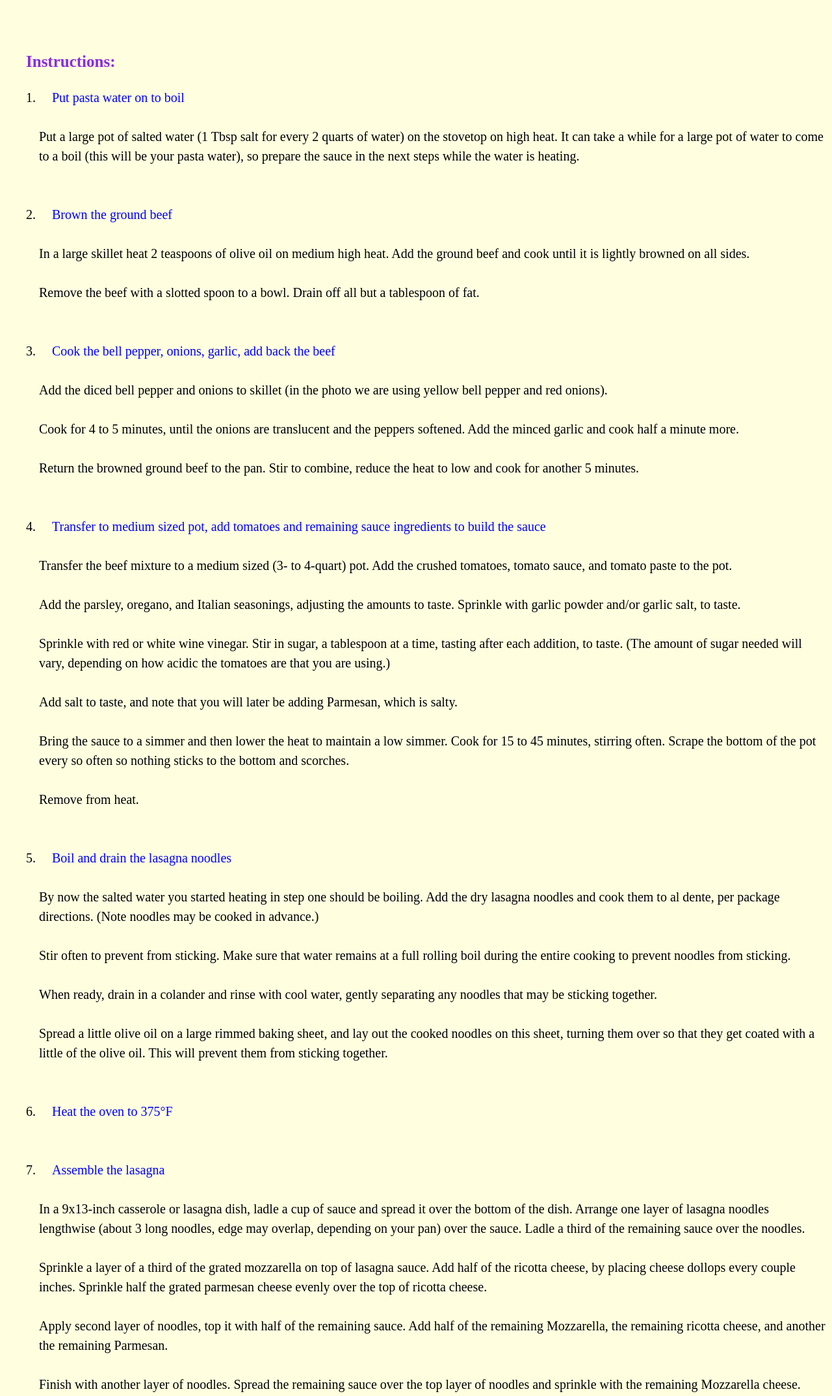
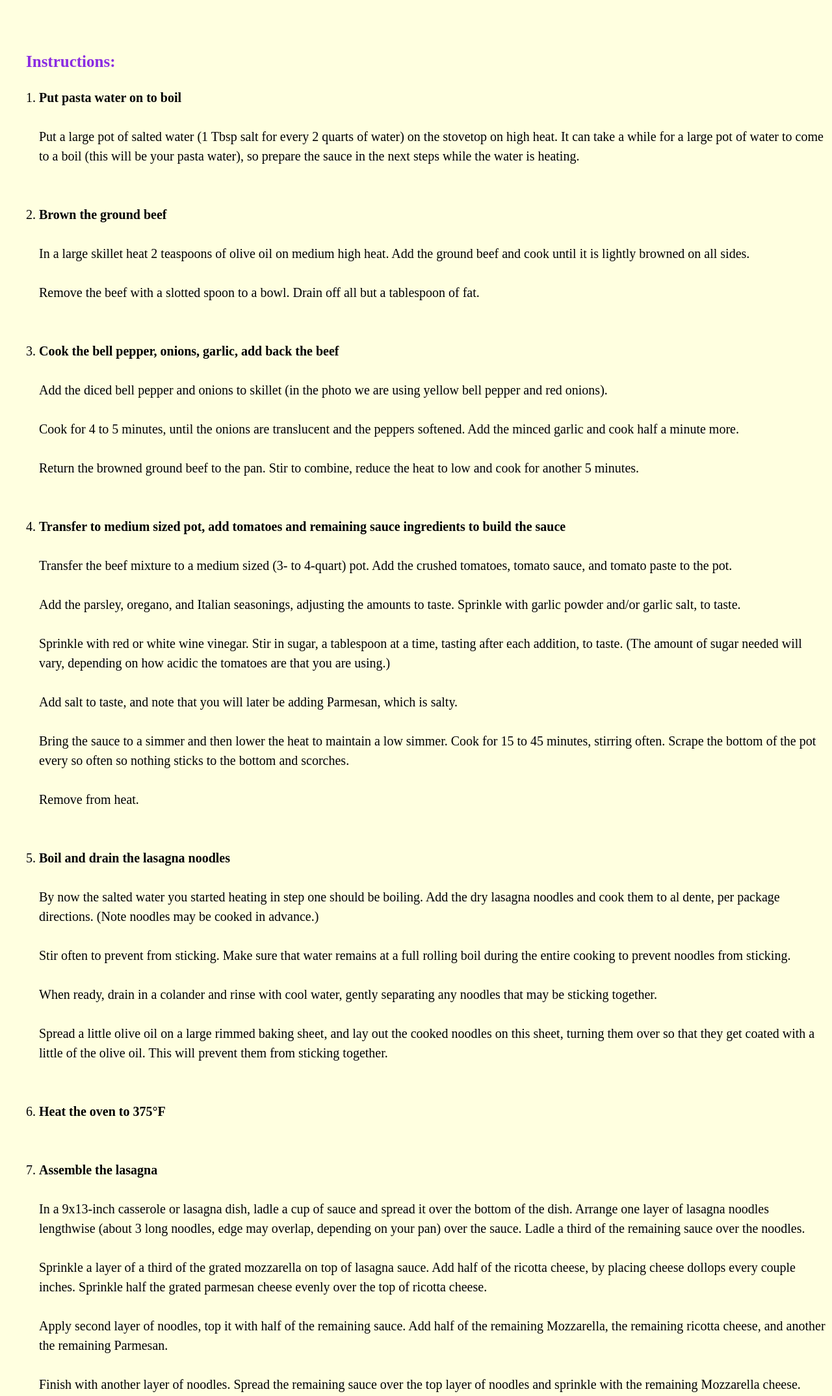
Before and after one commit to jiay0o/odin-recipes, a plain HTML site: page recipes/lasagna.html in a window 1280 px wide. Shown: the part 1400-3548 px from the top of the page at 65% size. Drawn offline with Linux system fonts and the light colour scheme.

Commit message:
fixed strong element

```diff
--- a/recipes/lasagna.html
+++ b/recipes/lasagna.html
@@ -42,22 +42,22 @@
             <br><br>
             <h3>Instructions:</h3>
             <ol>
-                <li><bold>Put pasta water on to boil</bold><BR><BR>
+                <li><strong>Put pasta water on to boil</strong><BR><BR>
                 Put a large pot of salted water (1 Tbsp salt for every 2 quarts of water) on the stovetop on high heat. It can take a while for a large pot of water to come to a boil (this will be your pasta water), so prepare the sauce in the next steps while the water is heating.</li><BR><BR>
 
-                <li><bold>Brown the ground beef</bold><BR><BR>
+                <li><strong>Brown the ground beef</strong><BR><BR>
                 In a large skillet heat 2 teaspoons of olive oil on medium high heat. Add the ground beef and cook until it is lightly browned on all sides.<BR><BR>
 
                 Remove the beef with a slotted spoon to a bowl. Drain off all but a tablespoon of fat.</li><BR><BR>
 
-                <li><bold>Cook the bell pepper, onions, garlic, add back the beef</bold><BR><BR>
+                <li><strong>Cook the bell pepper, onions, garlic, add back the beef</strong><BR><BR>
                 Add the diced bell pepper and onions to skillet (in the photo we are using yellow bell pepper and red onions).<BR><BR>
 
                 Cook for 4 to 5 minutes, until the onions are translucent and the peppers softened. Add the minced garlic and cook half a minute more.<BR><BR>
 
                 Return the browned ground beef to the pan. Stir to combine, reduce the heat to low and cook for another 5 minutes.</li><BR><BR>
 
-                <li><bold>Transfer to medium sized pot, add tomatoes and remaining sauce ingredients to build the sauce</bold><BR><BR>
+                <li><strong>Transfer to medium sized pot, add tomatoes and remaining sauce ingredients to build the sauce</strong><BR><BR>
                 Transfer the beef mixture to a medium sized (3- to 4-quart) pot. Add the crushed tomatoes, tomato sauce, and tomato paste to the pot.<BR><BR>
 
                 Add the parsley, oregano, and Italian seasonings, adjusting the amounts to taste. Sprinkle with garlic powder and/or garlic salt, to taste.<BR><BR>
@@ -70,7 +70,7 @@
 
                 Remove from heat.</li><BR><BR>
 
-                <li><bold>Boil and drain the lasagna noodles</bold><BR><BR>
+                <li><strong>Boil and drain the lasagna noodles</strong><BR><BR>
                 By now the salted water you started heating in step one should be boiling. Add the dry lasagna noodles and cook them to al dente, per package directions. (Note noodles may be cooked in advance.)<BR><BR>
 
                 Stir often to prevent from sticking. Make sure that water remains at a full rolling boil during the entire cooking to prevent noodles from sticking.<BR><BR>
@@ -79,8 +79,8 @@
 
                 Spread a little olive oil on a large rimmed baking sheet, and lay out the cooked noodles on this sheet, turning them over so that they get coated with a little of the olive oil. This will prevent them from sticking together.</li><BR><BR>
 
-                <li><bold>Heat the oven to 375°F</bold></li><BR><BR>
-                <li><bold>Assemble the lasagna</bold><BR><BR>
+                <li><strong>Heat the oven to 375°F</strong></li><BR><BR>
+                <li><strong>Assemble the lasagna</strong><BR><BR>
                 In a 9x13-inch casserole or lasagna dish, ladle a cup of sauce and spread it over the bottom of the dish. Arrange one layer of lasagna noodles lengthwise (about 3 long noodles, edge may overlap, depending on your pan) over the sauce. Ladle a third of the remaining sauce over the noodles.<BR><BR>
 
                 Sprinkle a layer of a third of the grated mozzarella on top of lasagna sauce. Add half of the ricotta cheese, by placing cheese dollops every couple inches. Sprinkle half the grated parmesan cheese evenly over the top of ricotta cheese.<BR><BR>
@@ -89,10 +89,10 @@
 
                 Finish with another layer of noodles. Spread the remaining sauce over the top layer of noodles and sprinkle with the remaining Mozzarella cheese.</li><BR><BR>
 
-                <li><bold>Bake</bold><BR><BR>
+                <li><strong>Bake</strong><BR><BR>
                 Cover the lasagna pan with aluminum foil, tented slightly so it doesn't touch the noodles or sauce). Bake at 375°F for 45 minutes. Uncover in the last 10 minutes if you'd like more of a crusty top or edges.</li><BR><BR>
 
-                <li><bold>Cool and serve</bold><BR><BR>
+                <li><strong>Cool and serve</strong><BR><BR>
                 Allow the lasagna to cool at least 15 before serving. Leftovers will keep for about 5 days. May be reheated in conventional oven or microwave. Leave aluminum tent on for storage. (Try to keep the aluminum foil from touching the sauce.)</li><BR><BR>
 
             </ol>
```
